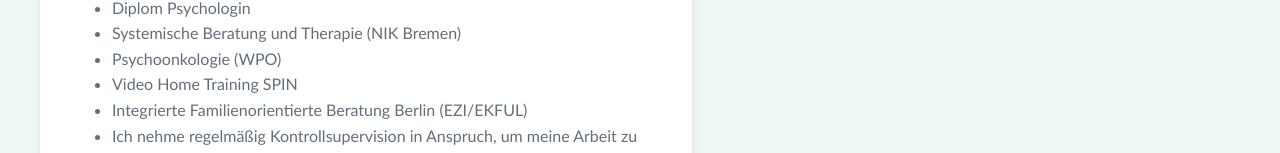
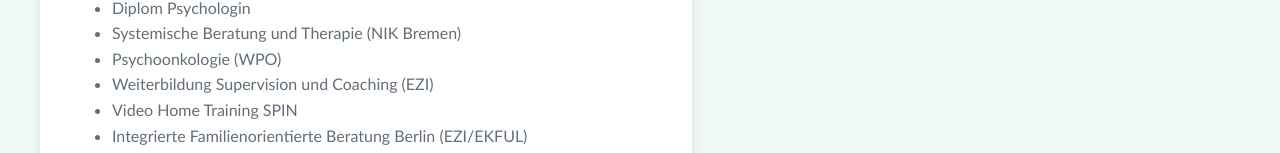
Before and after one commit to cc-co-code/koehler-supervision, a Next.js app: page /uebermich in a window 1280 px wide. Shown: the part 629-782 px from the top of the page. Built offline with nearby package versions, Linux system fonts and the light colour scheme.

Commit message:
weiterbildungen aktualiserit

```diff
--- a/components/ÜberMichPage.tsx
+++ b/components/ÜberMichPage.tsx
@@ -56,6 +56,7 @@ export default function UeberMich() {
     { content: "Diplom Psychologin" },
     { content: "Systemische Beratung und Therapie (NIK Bremen)" },
     { content: "Psychoonkologie (WPO)" },
+    { content: "Weiterbildung Supervision und Coaching (EZI)" },
     { content: "Video Home Training SPIN" },
     { content: "Integrierte Familienorientierte Beratung Berlin (EZI/EKFUL)" },
     {
```
